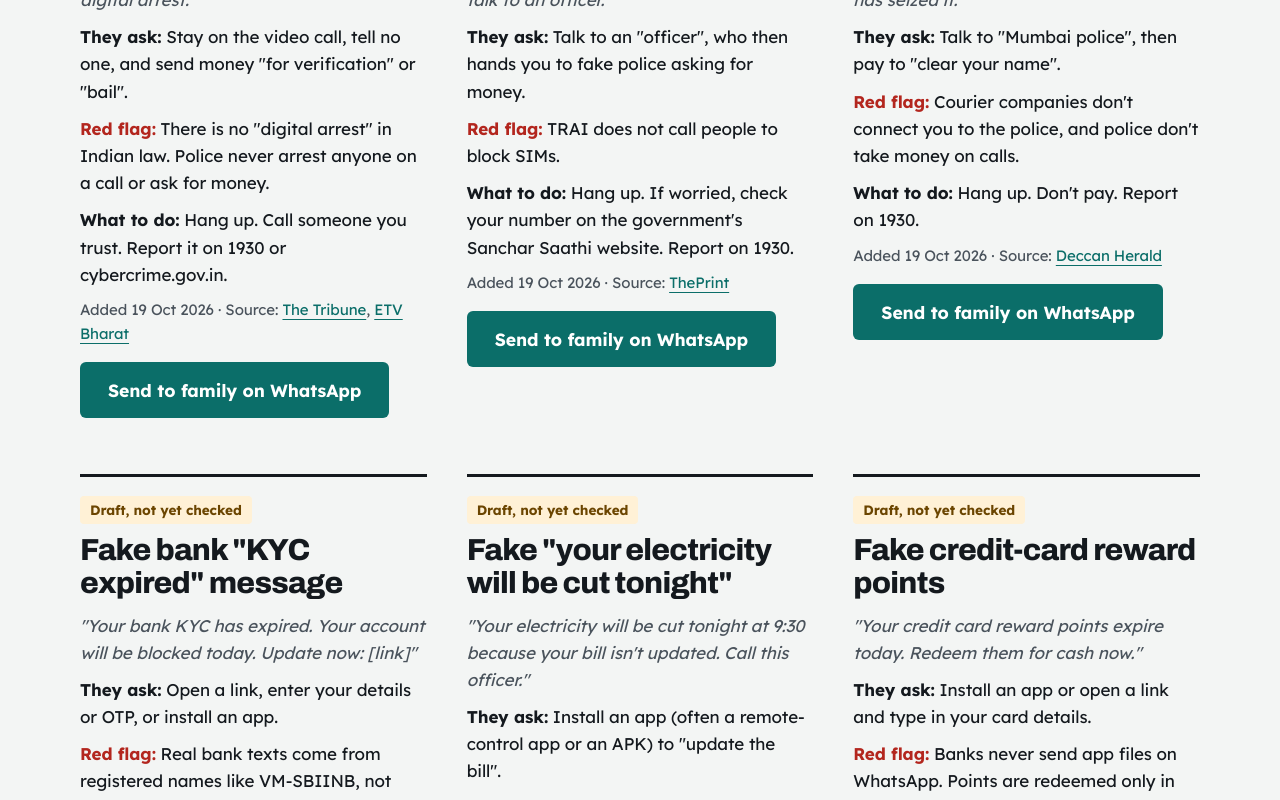
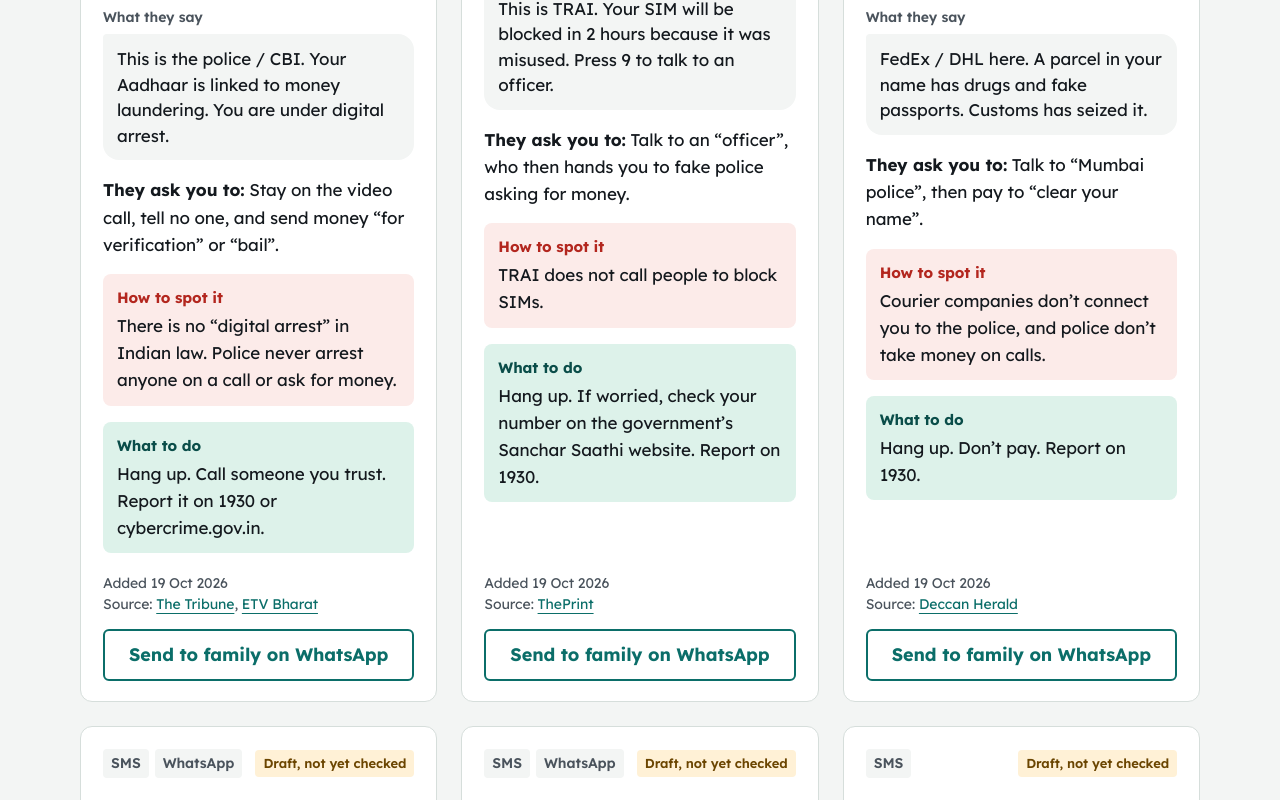
Before and after one commit to rnntech/ruko-web, a Next.js app: page /scams in a window 1280 px wide. Shown: the part 760-1560 px from the top of the page. Built offline with nearby package versions, Linux system fonts and the light colour scheme.

Commit message:
wip: redesigned scam tile (channels, speech bubble, spot/do blocks) on web and app; cards channels; D-036 pending docs

```diff
--- a/app/globals.css
+++ b/app/globals.css
@@ -12,6 +12,7 @@
   --caution-bg: #fff1d6;
   --caution-ink: #6b4500;
   --danger: #b3261e;
+  --danger-bg: #fcebe9; /* "How to spot it" tint on scam tiles; danger text on it is 5.6:1 */
 
   /* Radius is semantic, never one value everywhere (docs/DESIGN_LANGUAGE.md Section 6). */
   --radius-button: 6px;
--- a/app/page.module.css
+++ b/app/page.module.css
@@ -104,7 +104,7 @@
 .scamGrid {
   display: grid;
   grid-template-columns: repeat(3, minmax(0, 1fr));
-  gap: 40px;
+  gap: 24px;
   margin: 40px 0 40px;
 }
 
--- a/app/scams/scams.module.css
+++ b/app/scams/scams.module.css
@@ -1,7 +1,7 @@
 .grid {
   display: grid;
   grid-template-columns: repeat(auto-fill, minmax(min(100%, 340px), 1fr));
-  gap: 56px 40px;
+  gap: 24px;
 }
 
 .split {
--- a/components/ScamCardView.module.css
+++ b/components/ScamCardView.module.css
@@ -1,42 +1,152 @@
-/* Plain text with a rule on top: no box, no icon, no shadow (DESIGN_LANGUAGE 3.1, Monzo fraud page). */
+/* Scam tile (D-036): a contained card (radius 12 = card), parts separated by meaning, not decoration. */
 .card {
-  border-top: 3px solid var(--ink);
-  padding-top: 18px;
+  display: flex;
+  flex-direction: column;
+  gap: 16px;
+  height: 100%;
+  background: var(--surface);
+  border: 1px solid var(--line);
+  border-radius: var(--radius-card);
+  padding: 22px 22px 20px;
   scroll-margin-top: 96px;
 }
 
 .card p {
-  font-size: 17px;
-  margin-bottom: 10px;
+  margin: 0;
+}
+
+/* How it reaches you + draft label */
+.meta {
+  display: flex;
+  flex-wrap: wrap;
+  align-items: center;
+  justify-content: space-between;
+  gap: 8px;
+}
+
+.channels {
+  display: flex;
+  flex-wrap: wrap;
+  gap: 6px;
+  list-style: none;
+  margin: 0;
+  padding: 0;
+}
+
+.channels li {
+  background: var(--paper);
+  color: var(--ink-soft);
+  font-size: 14px;
+  font-weight: 600;
+  padding: 3px 8px;
+}
+
+.draft {
+  background: var(--caution-bg);
+  color: var(--caution-ink);
+  font-size: 13px;
+  font-weight: 600;
+  padding: 3px 8px;
 }
 
 .name {
-  font-size: clamp(1.5rem, 2.6vw, 1.9rem);
-  line-height: 1.08;
-  margin-bottom: 12px;
+  font-size: clamp(1.45rem, 2.4vw, 1.75rem);
+  line-height: 1.1;
+  margin: 0;
 }
 
-.quote {
-  font-style: italic;
-  color: var(--ink-soft);
+/* What they say: a speech bubble, because people recognise the line when they hear it */
+.says {
+  margin: 0;
 }
 
-.flag strong {
+.says figcaption {
+  font-size: 14px;
+  font-weight: 600;
+  color: var(--ink-soft);
+  margin-bottom: 6px;
+}
+
+.says blockquote {
+  position: relative;
+  margin: 0;
+  background: var(--paper);
+  border-radius: 4px 16px 16px 16px;
+  padding: 12px 14px;
+  font-size: 17px;
+  line-height: 1.5;
+}
+
+.ask {
+  font-size: 17px;
+}
+
+.label {
+  font-weight: 700;
+  font-size: 15px;
+  margin-bottom: 2px !important;
+}
+
+/* How to spot it */
+.flag {
+  background: var(--danger-bg);
+  border-radius: 8px;
+  padding: 12px 14px;
+  font-size: 17px;
+}
+
+.flag .label {
   color: var(--danger);
 }
 
-.draft {
-  display: inline-block;
-  margin-bottom: 10px;
-  background: var(--caution-bg);
-  color: var(--caution-ink);
+/* What to do */
+.todo {
+  background: var(--mint-100);
+  border-radius: 8px;
+  padding: 12px 14px;
+  font-size: 17px;
 }
 
-.meta {
-  font-size: 15px !important;
-  color: var(--ink-soft);
+.todo .label {
+  color: var(--teal-900);
 }
 
+.footer {
+  margin-top: auto;
+  display: flex;
+  flex-direction: column;
+  gap: 14px;
+  padding-top: 4px;
+}
+
+.sources {
+  font-size: 14px;
+  color: var(--ink-soft);
+  line-height: 1.5;
+}
+
+/* Secondary action: outlined, so a page of tiles isn't a wall of heavy buttons */
 .share {
-  margin-top: 6px;
+  display: inline-flex;
+  align-items: center;
+  justify-content: center;
+  width: 100%;
+  min-height: 52px;
+  padding: 10px 18px;
+  text-align: center;
+  line-height: 1.3;
+  border: 2px solid var(--teal-700);
+  border-radius: var(--radius-button);
+  color: var(--teal-700);
+  font-weight: 700;
+  text-decoration: none;
 }
+
+.share:hover {
+  background: var(--mint-100);
+}
+
+.more {
+  margin-top: auto;
+  font-weight: 700;
+}
--- a/components/ScamCardView.tsx
+++ b/components/ScamCardView.tsx
@@ -1,32 +1,59 @@
+import Link from "next/link";
 import styles from "./ScamCardView.module.css";
-import { pretty, whatsappShareLink, type ScamCard } from "@/lib/cards";
+import { curly, pretty, whatsappShareLink, type ScamCard } from "@/lib/cards";
 import { t } from "@/lib/content";
 
 /**
- * One scam card as plain editorial text (like Monzo's fraud page: no icons, no coloured boxes).
- * [full] adds what they say, what to do, sources and the WhatsApp share link.
+ * One scam tile (D-036; references: Scamwatch, Monzo and Which? scam pages).
+ * Order: how it reaches you → what they say (as a speech bubble you'd recognise) → what they ask →
+ * how to spot it (red tint) → what to do (teal tint) → sources and share.
+ * [full] = the /scams page. The short version (home) links to the full card.
  */
 export function ScamCardView({ card, full = false }: { card: ScamCard; full?: boolean }) {
   return (
     <article className={styles.card} aria-labelledby={`scam-${card.id}`}>
+      <div className={styles.meta}>
+        <ul className={styles.channels} aria-label={t.scams.channelsLabel}>
+          {(card.channels ?? []).map((c) => (
+            <li key={c} className="tag">
+              {t.scams.channels[c as keyof typeof t.scams.channels] ?? c}
+            </li>
+          ))}
+        </ul>
         {card.status !== "approved" && <span className={`tag ${styles.draft}`}>{t.scams.draft}</span>}
+      </div>
+
       <h3 id={`scam-${card.id}`} className={styles.name}>
-        {card.name.en}
+        {curly(card.name.en)}
       </h3>
-      {full && <p className={styles.quote}>{card.they_say.en}</p>}
-      <p>
-        <strong>{t.scams.theyAsk}</strong> {card.they_ask.en}
+
+      <figure className={styles.says}>
+        <figcaption>{t.scams.theySay}</figcaption>
+        <blockquote>{curly(card.they_say.en.replace(/^"|"$/g, ""))}</blockquote>
+      </figure>
+
+      {full && (
+        <p className={styles.ask}>
+          <strong>{t.scams.theyAsk}</strong> {curly(card.they_ask.en)}
         </p>
-      <p className={styles.flag}>
-        <strong>{t.scams.redFlag}</strong> {card.red_flag.en}
-      </p>
-      {full && (
+      )}
+
+      <div className={styles.flag}>
+        <p className={styles.label}>{t.scams.redFlag}</p>
+        <p>{curly(card.red_flag.en)}</p>
+      </div>
+
+      {full ? (
         <>
-          <p>
-            <strong>{t.scams.whatToDo}</strong> {card.do.en}
-          </p>
-          <p className={styles.meta}>
-            {t.scams.added} {pretty(card.added)} · {t.scams.source}{" "}
+          <div className={styles.todo}>
+            <p className={styles.label}>{t.scams.whatToDo}</p>
+            <p>{curly(card.do.en)}</p>
+          </div>
+          <div className={styles.footer}>
+            <p className={styles.sources}>
+              {t.scams.added} {pretty(card.added)}
+              <br />
+              {t.scams.source}{" "}
               {card.sources.map((s, i) => (
                 <span key={s.url}>
                   {i > 0 && ", "}
@@ -36,10 +63,15 @@ export function ScamCardView({ card, full = false }: { card: ScamCard; full?: bo
                 </span>
               ))}
             </p>
-          <a className={`button ${styles.share}`} href={whatsappShareLink(card, `${t.siteUrl}/scams#${card.id}`)} rel="noopener noreferrer">
+            <a className={styles.share} href={whatsappShareLink(card, `${t.siteUrl}/scams#${card.id}`)} rel="noopener noreferrer">
               {t.scams.share}
             </a>
+          </div>
         </>
+      ) : (
+        <Link href={`/scams#${card.id}`} className={styles.more}>
+          {t.scams.readMore}
+        </Link>
       )}
     </article>
   );
--- a/lib/cards.ts
+++ b/lib/cards.ts
@@ -10,6 +10,7 @@ export type ScamCard = {
   status: "draft" | "approved" | "retired" | string;
   added: string;
   notify?: boolean;
+  channels?: string[];
   name: Text;
   they_say: Text;
   they_ask: Text;
@@ -25,6 +26,11 @@ export function visibleCards(): ScamCard[] {
   return (data.cards as ScamCard[])
     .filter((c) => c.status === "approved" || (showDrafts && c.status === "draft"))
     .sort((a, b) => b.added.localeCompare(a.added));
+}
+
+/** Card text uses plain quotes; show proper curly ones. */
+export function curly(text: string): string {
+  return text.replace(/"([^"]*)"/g, "“$1”").replace(/'/g, "’");
 }
 
 export function pretty(date: string): string {
--- a/lib/content.ts
+++ b/lib/content.ts
@@ -27,9 +27,22 @@ export const en = {
     draft: "Draft, not yet checked",
     draftNote: "You're seeing the local preview, so draft cards are shown. The live site shows checked cards only.",
     empty: "No checked scam alerts yet. Each card is checked by a person before it appears here.",
-    theyAsk: "They ask:",
-    redFlag: "Red flag:",
-    whatToDo: "What to do:",
+    theySay: "What they say",
+    theyAsk: "They ask you to:",
+    redFlag: "How to spot it",
+    whatToDo: "What to do",
+    readMore: "Read the full alert",
+    channelsLabel: "How this scam reaches people",
+    channels: {
+      call: "Phone call",
+      video_call: "Video call",
+      sms: "SMS",
+      whatsapp: "WhatsApp",
+      telegram: "Telegram",
+      social_media: "Social media",
+      website: "Fake website",
+      app_file: "App file (.apk)",
+    },
     added: "Added",
     source: "Source:",
     share: "Send to family on WhatsApp",
--- a/lib/scam-cards.json
+++ b/lib/scam-cards.json
@@ -8,6 +8,10 @@
       "status": "draft",
       "added": "2026-10-19",
       "notify": true,
+      "channels": [
+        "call",
+        "video_call"
+      ],
       "name": {
         "en": "Fake police / CBI \"digital arrest\"",
         "hi": "नकली पुलिस / सीबीआई \"डिजिटल अरेस्ट\""
@@ -44,6 +48,9 @@
       "status": "draft",
       "added": "2026-10-19",
       "notify": false,
+      "channels": [
+        "call"
+      ],
       "name": {
         "en": "Fake TRAI \"your SIM will be blocked\" call",
         "hi": "नकली TRAI कॉल: \"आपका सिम बंद होगा\""
@@ -76,6 +83,10 @@
       "status": "draft",
       "added": "2026-10-19",
       "notify": true,
+      "channels": [
+        "call",
+        "video_call"
+      ],
       "name": {
         "en": "Fake courier: \"drugs found in your parcel\"",
         "hi": "नकली कूरियर: \"आपके पार्सल में ड्रग्स मिले\""
@@ -108,6 +119,10 @@
       "status": "draft",
       "added": "2026-10-19",
       "notify": false,
+      "channels": [
+        "sms",
+        "whatsapp"
+      ],
       "name": {
         "en": "Fake bank \"KYC expired\" message",
         "hi": "नकली बैंक मैसेज: \"KYC खत्म हो गई\""
@@ -140,6 +155,10 @@
       "status": "draft",
       "added": "2026-10-19",
       "notify": true,
+      "channels": [
+        "sms",
+        "whatsapp"
+      ],
       "name": {
         "en": "Fake \"your electricity will be cut tonight\"",
         "hi": "नकली मैसेज: \"आज रात बिजली कट जाएगी\""
@@ -176,6 +195,9 @@
       "status": "draft",
       "added": "2026-10-19",
       "notify": false,
+      "channels": [
+        "sms"
+      ],
       "name": {
         "en": "Fake credit-card reward points",
         "hi": "नकली क्रेडिट कार्ड रिवॉर्ड पॉइंट"
@@ -208,6 +230,10 @@
       "status": "draft",
       "added": "2026-10-19",
       "notify": false,
+      "channels": [
+        "website",
+        "call"
+      ],
       "name": {
         "en": "Fake customer-care number",
         "hi": "नकली कस्टमर-केयर नंबर"
@@ -244,6 +270,10 @@
       "status": "draft",
       "added": "2026-10-19",
       "notify": true,
+      "channels": [
+        "whatsapp",
+        "social_media"
+      ],
       "name": {
         "en": "Fake stock-tips group and trading app",
         "hi": "नकली शेयर-टिप्स ग्रुप और ट्रेडिंग ऐप"
@@ -280,6 +310,10 @@
       "status": "draft",
       "added": "2026-10-19",
       "notify": false,
+      "channels": [
+        "whatsapp",
+        "telegram"
+      ],
       "name": {
         "en": "Fake part-time job / online tasks",
         "hi": "नकली पार्ट-टाइम जॉब / ऑनलाइन टास्क"
@@ -312,6 +346,10 @@
       "status": "draft",
       "added": "2026-10-19",
       "notify": true,
+      "channels": [
+        "whatsapp",
+        "app_file"
+      ],
       "name": {
         "en": "Fake wedding card, challan or bill as an app file (.apk)",
         "hi": "शादी का कार्ड, चालान या बिल के नाम पर ऐप फ़ाइल (.apk)"
@@ -344,6 +382,9 @@
       "status": "draft",
       "added": "2026-10-19",
       "notify": true,
+      "channels": [
+        "call"
+      ],
       "name": {
         "en": "Fake family member's voice",
         "hi": "परिवार के सदस्य की नकली आवाज़"
```
Lines whose indentation alone changed are shown as unchanged.
